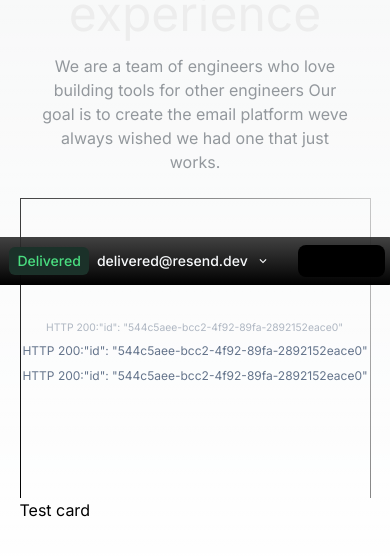
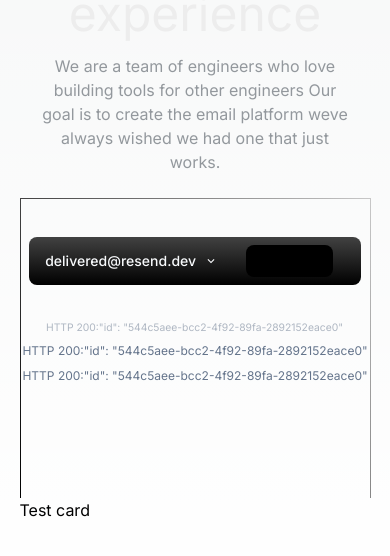
Before and after one commit to Basu-Dev-Ghosh/Resend-clone, a Next.js app: page / in a window 390 px wide. Shown: the part 2983-3539 px from the top of the page. Built offline with nearby package versions, Linux system fonts and the light colour scheme.

Commit message:
section 2 added

```diff
--- a/components/Uiitems/Dropdown.js
+++ b/components/Uiitems/Dropdown.js
@@ -12,7 +12,7 @@ import { MdKeyboardArrowDown } from "react-icons/md";
 function Option() {
   return (
     <>
-      <span className="bg-[#1B3129] text-green-400 px-2 py-1 rounded-md mr-2">
+      <span className="bg-[#1B3129] text-green-400 px-2 py-1 rounded-md mr-2 hidden md:inline">
         Delivered
       </span>
       <span>delivered@resend.dev</span>
--- a/components/Uiitems/TestCheck.js
+++ b/components/Uiitems/TestCheck.js
@@ -25,7 +25,7 @@ export default function TestCheck() {
   }, []);
   return (
     <div className={styles.testCheck}>
-      <div className="bg-gradient-to-b from-[#303030e9] to-[#000] py-1 flex rounded-lg ">
+      <div className="bg-gradient-to-b from-[#303030e9] to-[#000] py-1 flex rounded-lg w-[95%] md:w-[75%]">
         <Dropdown />
         <button
           className="flex justify-center items-center my-1 mx-3 bg-black px-3  rounded-lg text-xs-center"
```
